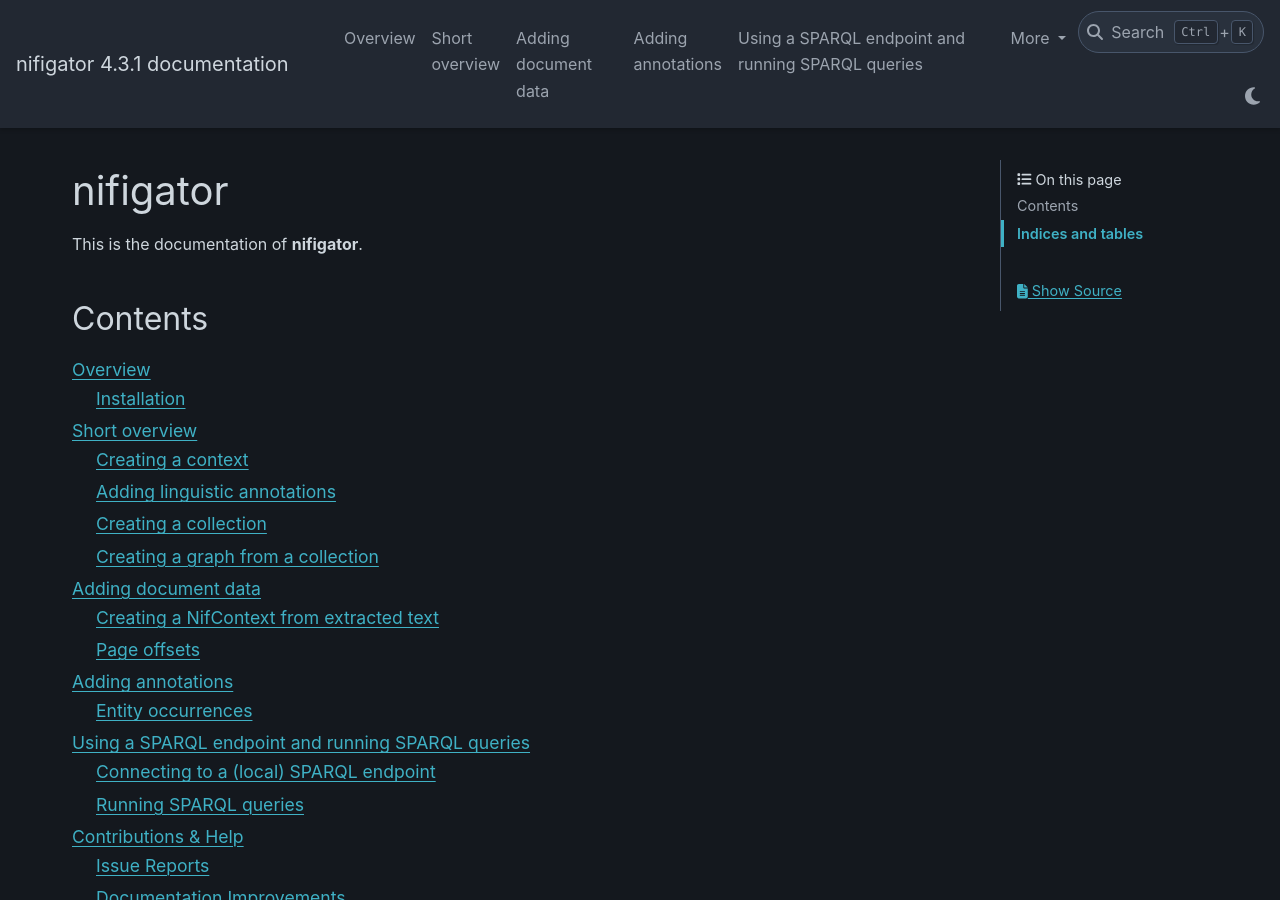
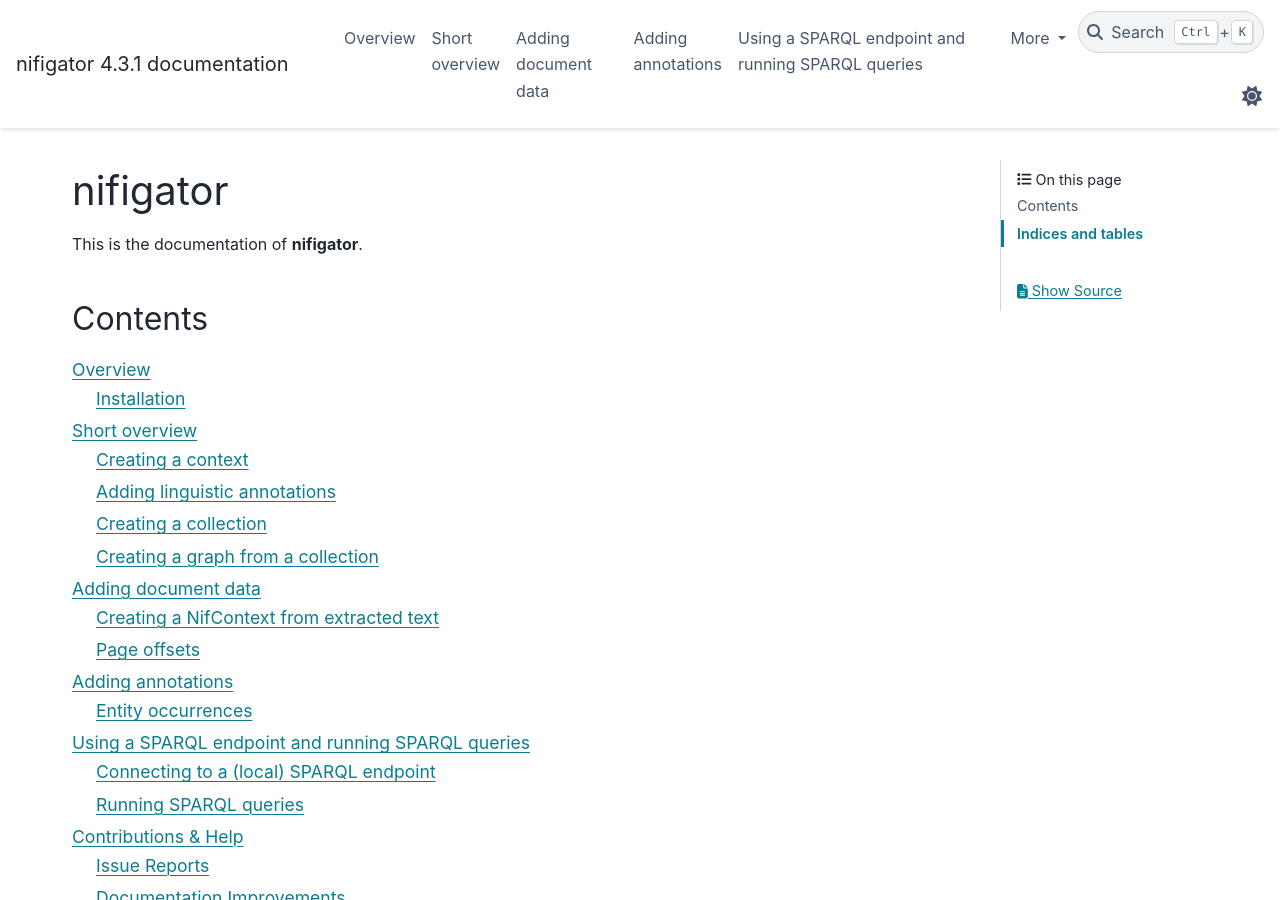
Before and after one commit to DeNederlandscheBank/nifigator, a Sphinx documentation site: the page built from docs/index.rst, in a window 1280 px wide and 900 px high. Built offline with Sphinx 7.4.7 and the PyData theme 0.15.4, drawn with Linux system fonts in a browser that asks for light colours.

Commit message:
docs set to light mode

```diff
--- a/docs/conf.py
+++ b/docs/conf.py
@@ -157,7 +157,7 @@ todo_emit_warnings = True
 # a list of builtin themes.
 html_theme = "pydata_sphinx_theme"
 
-html_context = {"default_mode": "dark"}
+html_context = {"default_mode": "light"}
 # Theme options are theme-specific and customize the look and feel of a theme
 # further.  For a list of options available for each theme, see the
 # documentation.
```
